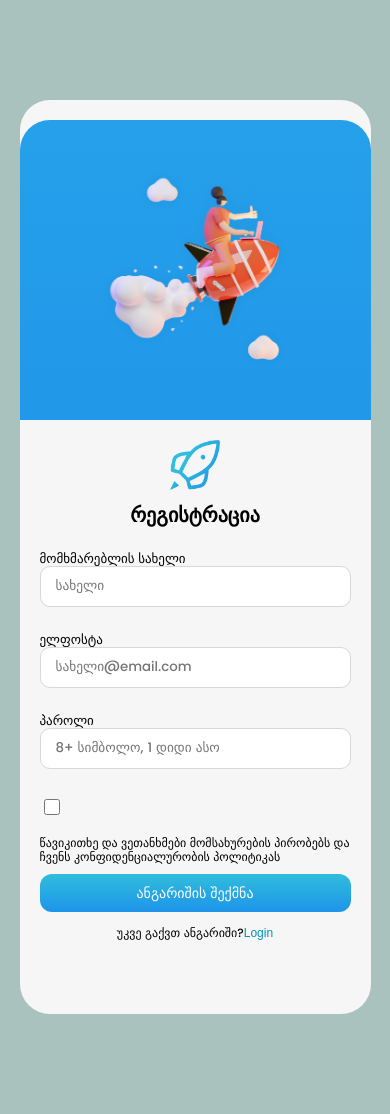
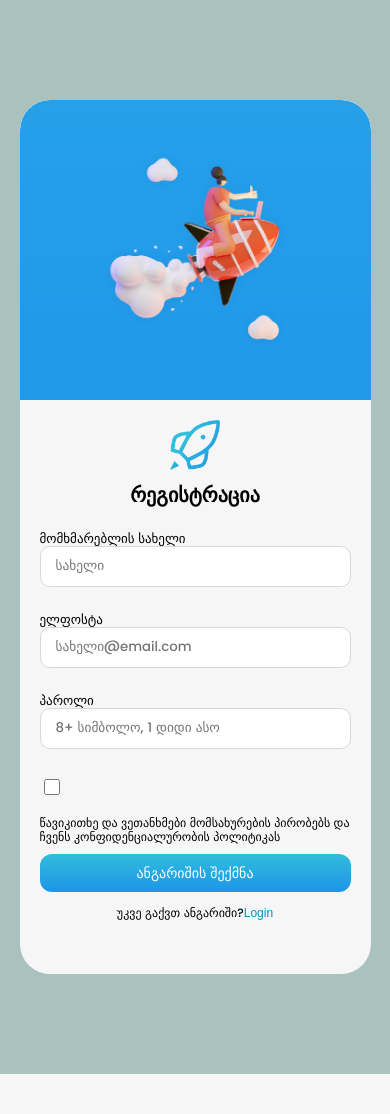
Before and after one commit to misha-tirkia/-, a Flask app: page /signup in a window 390 px wide. Shown: the part 84-1198 px from the top of the page. After the commit the page ends 1158 px from the top, so only its background shows below. Run offline with Flask 3, Linux system fonts and the light colour scheme; some libraries are stand-ins or nearby versions; some web fonts are replaced.

Commit message:
Update style.css

```diff
--- a/static/style.css
+++ b/static/style.css
@@ -793,7 +793,7 @@ label {
         width: 90%;
         height: auto;
         flex-direction: column-reverse;
-        padding: 20px 0;
+        padding: 0px 0;
     }
 
     .imgback {
```
